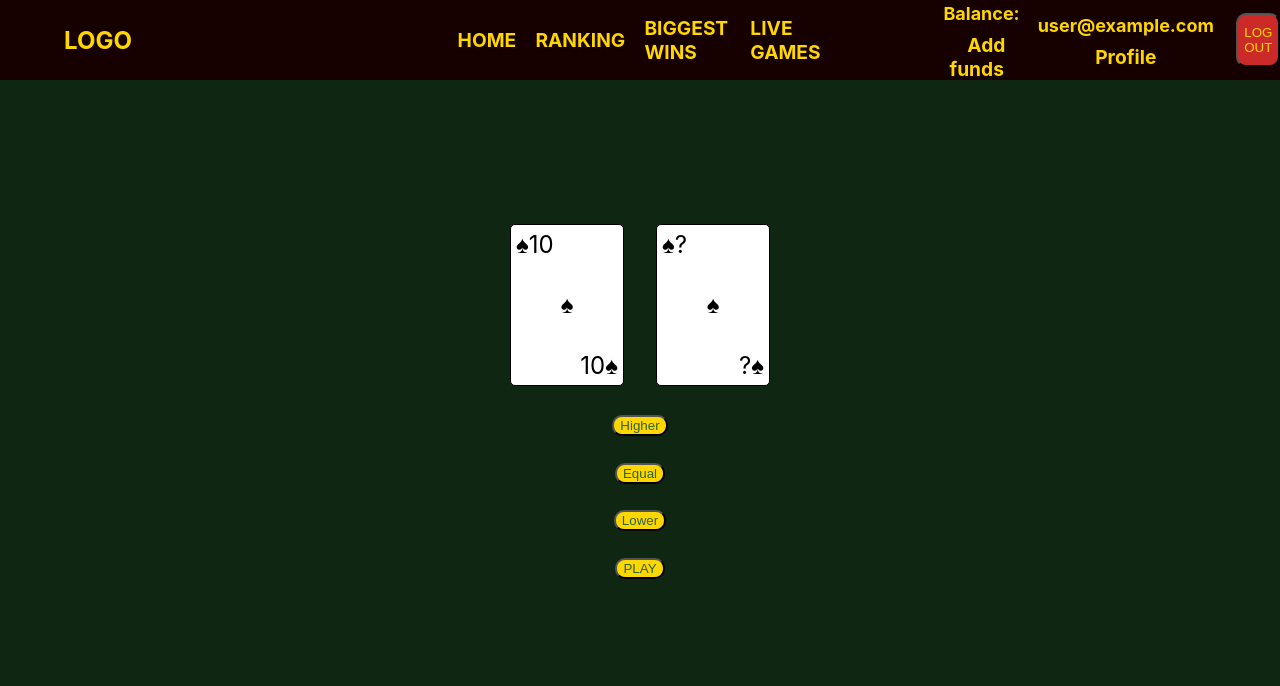
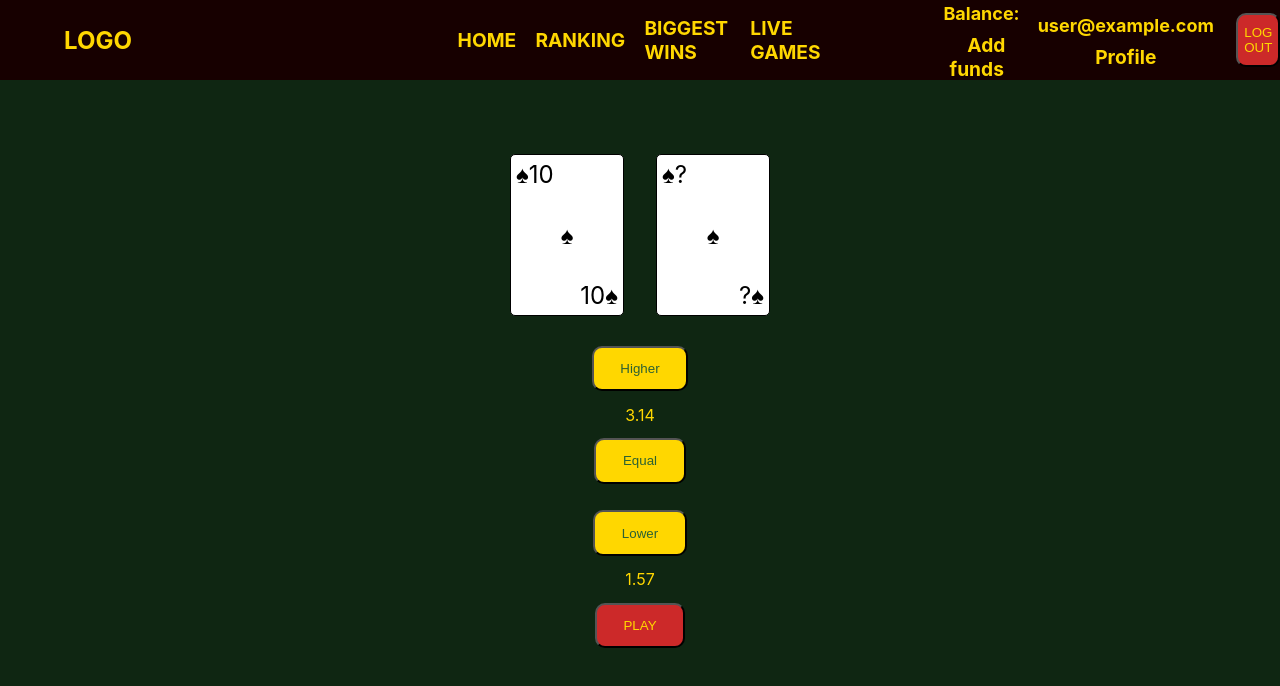
Before and after one commit to Jump3rr/Casino, a React (Create React App) app: page /hilo in a window 1280 px wide. Shown: the top 686 px of the page. Built offline with nearby package versions, Linux system fonts and the light colour scheme; no server answers; sample sign-in values are in the browser's storage; the HTML template or start-up script is replaced by a standard one.

Commit message:
hi-lo bets

```diff
--- a/src/components/Games/Hi-Lo/HiLo.tsx
+++ b/src/components/Games/Hi-Lo/HiLo.tsx
@@ -1,5 +1,6 @@
 import React, { useEffect, useState } from 'react';
 import styled from 'styled-components';
+import { Colors } from '../../../entities/colors';
 import {
   BottomCard,
   Buttons,
@@ -10,6 +11,25 @@ import {
   TopCard,
 } from '../../../entities/CommonComponents';
 import { Card, generateDeckOneSuit } from '../Cards/Cards';
+
+const HiLoButtons = styled(Buttons)`
+  padding: 1em 2em 1em 2em;
+`;
+const PlayButton = styled(HiLoButtons)`
+  background-color: ${Colors.red};
+  color: ${Colors.gold};
+
+  :hover {
+    border-color: ${Colors.red};
+    background-color: ${Colors.gold};
+    color: ${Colors.red};
+  }
+`;
+
+const payouts = [
+  0, 12.55, 6.27, 4.18, 3.14, 2.51, 2.09, 1.79, 1.57, 1.39, 1.25, 1.14, 1.05,
+];
+const reversedPayouts = [...payouts].reverse();
 
 export const HiLo = () => {
   const [card, setCard] = useState<Card | null>(null);
@@ -86,10 +106,14 @@ export const HiLo = () => {
           </CardContainer>
         )}
       </Deck>
-      <Buttons onClick={() => setPlayerPick(1)}>Higher</Buttons>
-      <Buttons onClick={() => setPlayerPick(2)}>Equal</Buttons>
-      <Buttons onClick={() => setPlayerPick(3)}>Lower</Buttons>
-      <Buttons onClick={handleClick}>PLAY</Buttons>
+      <HiLoButtons onClick={() => setPlayerPick(1)}>Higher</HiLoButtons>
+      {card && (card.value || card.value === 0)
+        ? reversedPayouts[card?.value]
+        : ''}
+      <HiLoButtons onClick={() => setPlayerPick(2)}>Equal</HiLoButtons>
+      <HiLoButtons onClick={() => setPlayerPick(3)}>Lower</HiLoButtons>
+      {card && (card.value || card.value === 0) ? payouts[card?.value] : ''}
+      <PlayButton onClick={handleClick}>PLAY</PlayButton>
     </MainWrapper>
   );
 };
```
